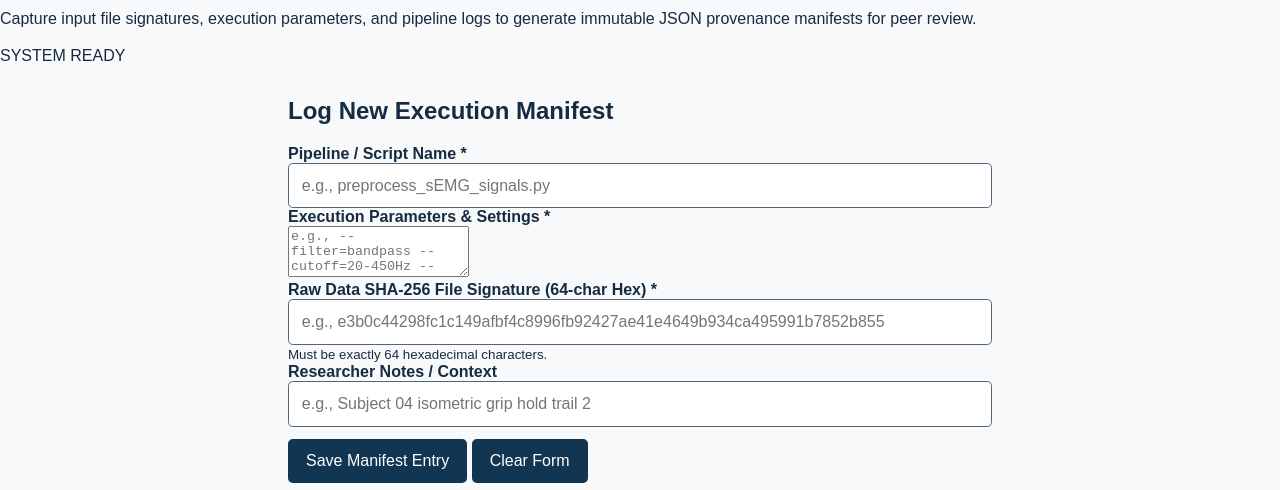
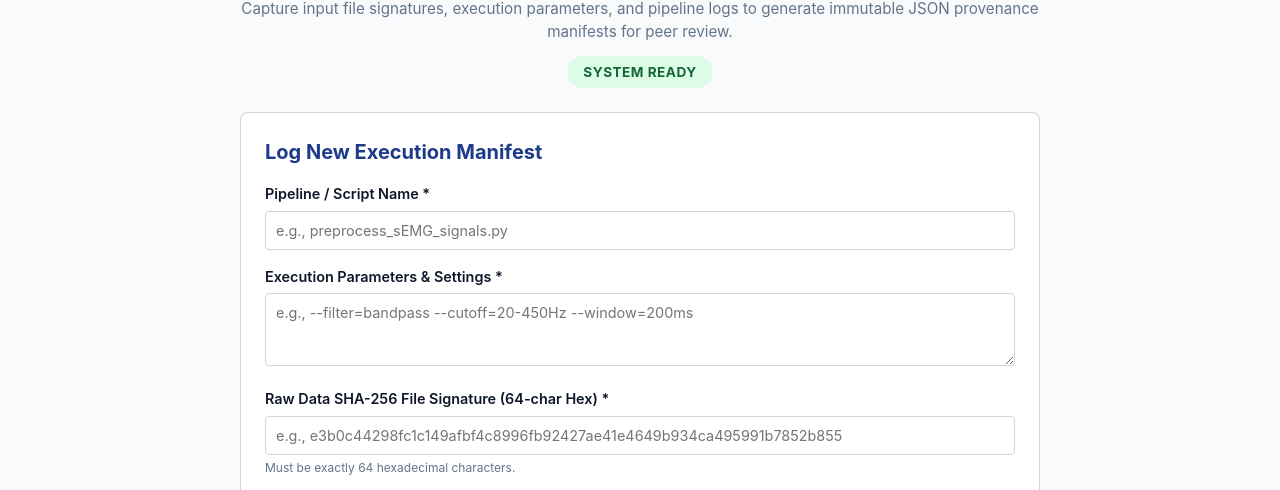
Before and after one commit to Kcornett533/mgt3745-hw3, a plain HTML site: page index.html in a window 1280 px wide. Shown: the part 73-563 px from the top of the page. Drawn offline with Linux system fonts and the light colour scheme.

Commit message:
Update styles.css

```diff
--- a/styles.css
+++ b/styles.css
@@ -1,14 +1,199 @@
-:root { font-family: Arial, Helvetica, sans-serif; color: #172b40; background: #f7f9fb; }
-body { margin: 0; }
-main { max-width: 44rem; margin: 2rem auto; padding: 0 1.25rem; }
-h1 { font-size: 2rem; }
-p { line-height: 1.5; }
-label { display: block; font-weight: 700; }
-input { box-sizing: border-box; display: block; width: 100%; font: inherit; padding: 0.8rem; border: 1px solid #526578; border-radius: 0.3rem; }
-button { min-height: 44px; margin: 0.75rem 0; padding: 0.6rem 1rem; font: inherit; background: #123552; color: #fff; border: 2px solid #123552; border-radius: 0.3rem; cursor: pointer; }
-button:focus-visible, input:focus-visible { outline: 3px solid #b16d00; outline-offset: 3px; }
-input[aria-invalid="true"] { border: 2px solid #a02020; }
-#note-error { color: #922020; }
-#note-list { padding: 0; list-style: none; }
-#note-list li { display: flex; flex-wrap: wrap; align-items: center; justify-content: space-between; gap: 0.5rem; border-bottom: 1px solid #b8c5d0; }
-#note-list span { flex: 1 1 15rem; overflow-wrap: anywhere; line-height: 1.5; }
+:root {
+    --primary: #1e3a8a;
+    --primary-hover: #1d4ed8;
+    --background: #f8fafc;
+    --surface: #ffffff;
+    --text: #0f172a;
+    --text-muted: #64748b;
+    --border: #cbd5e1;
+    --success-bg: #dcfce7;
+    --success-text: #166534;
+    --danger: #d32f2f;
+    --danger-bg: #fee2e2;
+    --danger-text: #991b1b;
+}
+
+* {
+    box-sizing: border-box;
+    margin: 0;
+    padding: 0;
+    font-family: -apple-system, BlinkMacSystemFont, "Segoe UI", Roboto, Helvetica, Arial, sans-serif;
+}
+
+body {
+    background-color: var(--background);
+    color: var(--text);
+    line-height: 1.5;
+    padding: 20px;
+}
+
+.app-header {
+    max-width: 800px;
+    margin: 0 auto 24px auto;
+    text-align: center;
+}
+
+.app-header h1 {
+    font-size: 1.8rem;
+    color: var(--primary);
+    margin-bottom: 8px;
+}
+
+.app-header p {
+    color: var(--text-muted);
+    font-size: 0.95rem;
+    margin-bottom: 12px;
+}
+
+.badge {
+    display: inline-block;
+    padding: 6px 16px;
+    font-size: 0.85rem;
+    font-weight: 700;
+    border-radius: 20px;
+    letter-spacing: 0.5px;
+}
+
+.badge-success {
+    background-color: var(--success-bg);
+    color: var(--success-text);
+}
+
+.badge-danger {
+    background-color: var(--danger);
+    color: #ffffff;
+}
+
+.container {
+    max-width: 800px;
+    margin: 0 auto;
+    display: flex;
+    flex-direction: column;
+    gap: 24px;
+}
+
+.card {
+    background: var(--surface);
+    border: 1px solid var(--border);
+    border-radius: 8px;
+    padding: 24px;
+    box-shadow: 0 1px 3px rgba(0,0,0,0.05);
+}
+
+.card h2 {
+    font-size: 1.25rem;
+    margin-bottom: 16px;
+    color: var(--primary);
+}
+
+.form-group {
+    margin-bottom: 16px;
+}
+
+.form-group label {
+    display: block;
+    font-weight: 600;
+    font-size: 0.9rem;
+    margin-bottom: 6px;
+}
+
+.form-group input,
+.form-group textarea {
+    width: 100%;
+    padding: 10px;
+    border: 1px solid var(--border);
+    border-radius: 4px;
+    font-size: 0.9rem;
+}
+
+.form-group small {
+    display: block;
+    color: var(--text-muted);
+    font-size: 0.75rem;
+    margin-top: 4px;
+}
+
+.form-actions {
+    display: flex;
+    gap: 12px;
+}
+
+.btn {
+    padding: 10px 18px;
+    border: none;
+    border-radius: 4px;
+    font-weight: 600;
+    cursor: pointer;
+    font-size: 0.9rem;
+}
+
+.btn-primary {
+    background-color: var(--primary);
+    color: white;
+}
+
+.btn-primary:hover {
+    background-color: var(--primary-hover);
+}
+
+.btn-secondary {
+    background-color: #e2e8f0;
+    color: var(--text);
+}
+
+.btn-danger-outline {
+    background: transparent;
+    border: 1px solid var(--danger);
+    color: var(--danger);
+}
+
+.btn-danger-outline:hover {
+    background-color: var(--danger-bg);
+}
+
+.section-header {
+    display: flex;
+    justify-content: space-between;
+    align-items: center;
+    margin-bottom: 16px;
+}
+
+.records-container {
+    display: flex;
+    flex-direction: column;
+    gap: 12px;
+}
+
+.record-item {
+    border: 1px solid var(--border);
+    border-left: 4px solid var(--primary);
+    border-radius: 4px;
+    padding: 16px;
+    background-color: #f8fafc;
+}
+
+.record-header {
+    display: flex;
+    justify-content: space-between;
+    font-weight: 700;
+    margin-bottom: 8px;
+}
+
+.record-meta {
+    font-size: 0.85rem;
+    color: var(--text-muted);
+    margin-bottom: 8px;
+    word-break: break-all;
+}
+
+.record-actions {
+    display: flex;
+    gap: 8px;
+    margin-top: 12px;
+}
+
+.empty-state {
+    text-align: center;
+    color: var(--text-muted);
+    padding: 24px 0;
+}
```
